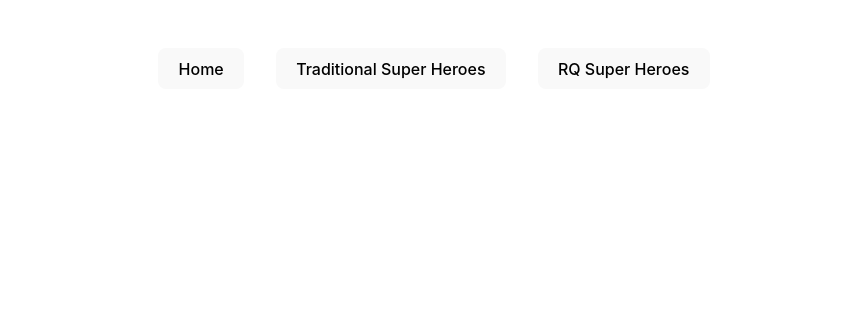
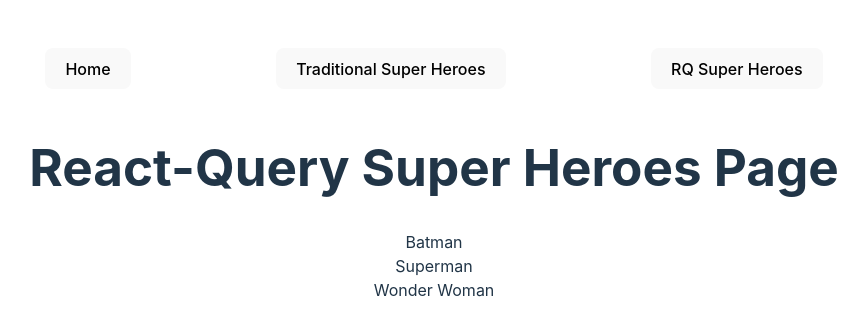
Before and after one commit to HenriTeinturier/Training-React-Query-in-dept, a React (Vite) app: page /rq-super-heroes in a window 1280 px wide. Shown: the top 336 px of the page, without its empty margins (206-1074 px from the left). Built offline with nearby package versions, Linux system fonts and the light colour scheme; data requests are answered from the project's data file.

Commit message:
Step 1 fetching Data with useQuery

```diff
--- a/src/components/RQSuperHeroesPage.tsx
+++ b/src/components/RQSuperHeroesPage.tsx
@@ -1,6 +1,27 @@
+import axios from "axios";
+import { useQuery } from "react-query";
+import { Hero } from "../models/models";
+
+const fetchSuperHeroes = async () => {
+  return axios.get('http://localhost:4000/superheroes');
+};
+
 export const RQSuperHeroesPage = () => {
-  return
+
+  const { isLoading, data } = useQuery('superheroes', fetchSuperHeroes);
+
+  if (isLoading) {
+    return <h2>loading...</h2>
+  }
+
+  return  (
     <>
       <h1>React-Query Super Heroes Page</h1>
+      {
+        data?.data.map( (hero: Hero) =>
+           <div>{hero.name}</div>
+        )
+      }
     </>
+  )
 };
```
